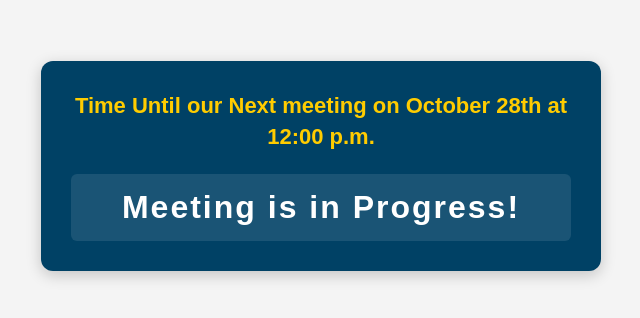
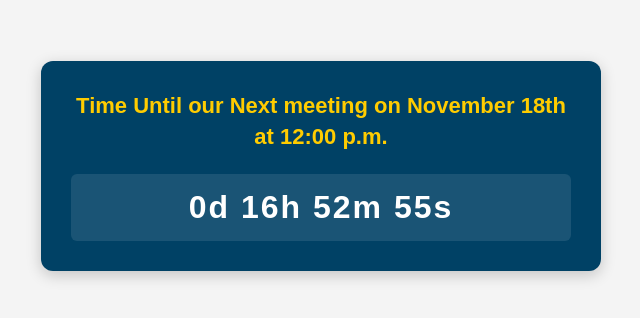
Before and after one commit to Mission64u/Toastmaster-Countdown, a plain HTML site: page index.html in a window 1280 px wide. Shown: the part 234-552 px from the top of the page, without its empty margins (319-959 px from the left). Drawn offline with Linux system fonts and the light colour scheme.

Commit message:
Change meeting date to November 18, 2026
Updated the countdown timer to reflect the new meeting date.

```diff
--- a/index.html
+++ b/index.html
@@ -44,13 +44,13 @@
 <body>
 
   <div class="countdown-container">
-    <h3>Time Until our Next meeting on October 28th at 12:00 p.m.</h3>
+    <h3>Time Until our Next meeting on November 18th at 12:00 p.m.</h3>
     <div id="toastmaster-countdown">Loading...</div>
   </div>
 
   <script>
     // SET YOUR NEXT MEETING DATE AND TIME HERE (24-Hour Format)
-    const targetDate = new Date("October 28, 2026 12:00:00").getTime();
+    const targetDate = new Date("November 18, 2026 12:00:00").getTime();
 
     const countdownFunction = setInterval(function() {
       const now = new Date().getTime();
```
